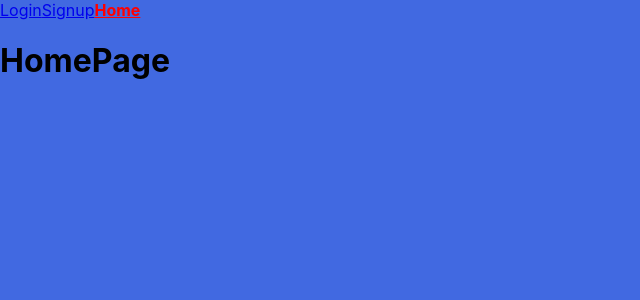
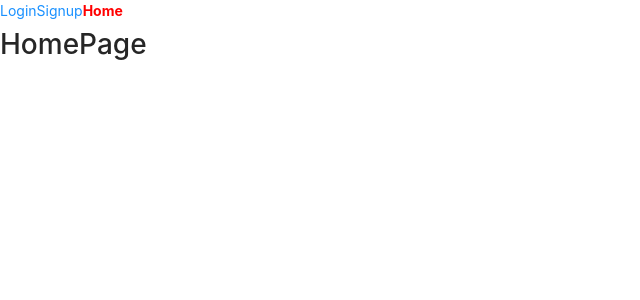
Before and after one commit to Fomiller/Gym-Bro, a React (Create React App) app in the folder client/: page / in a window 1280 px wide. Shown: the top 300 px of the page, without its empty margins (0-640 px from the left). Built offline with nearby package versions, Linux system fonts and the light colour scheme.

Commit message:
added antd css

```diff
--- a/client/src/index.css
+++ b/client/src/index.css
@@ -1,3 +1,5 @@
+@import '~antd/dist/antd.css';
+
 body {
   margin: 0;
   font-family: -apple-system, BlinkMacSystemFont, 'Segoe UI', 'Roboto', 'Oxygen',
@@ -5,7 +7,6 @@ body {
     sans-serif;
   -webkit-font-smoothing: antialiased;
   -moz-osx-font-smoothing: grayscale;
-  background-color: royalblue;
 }
 
 code {
```
